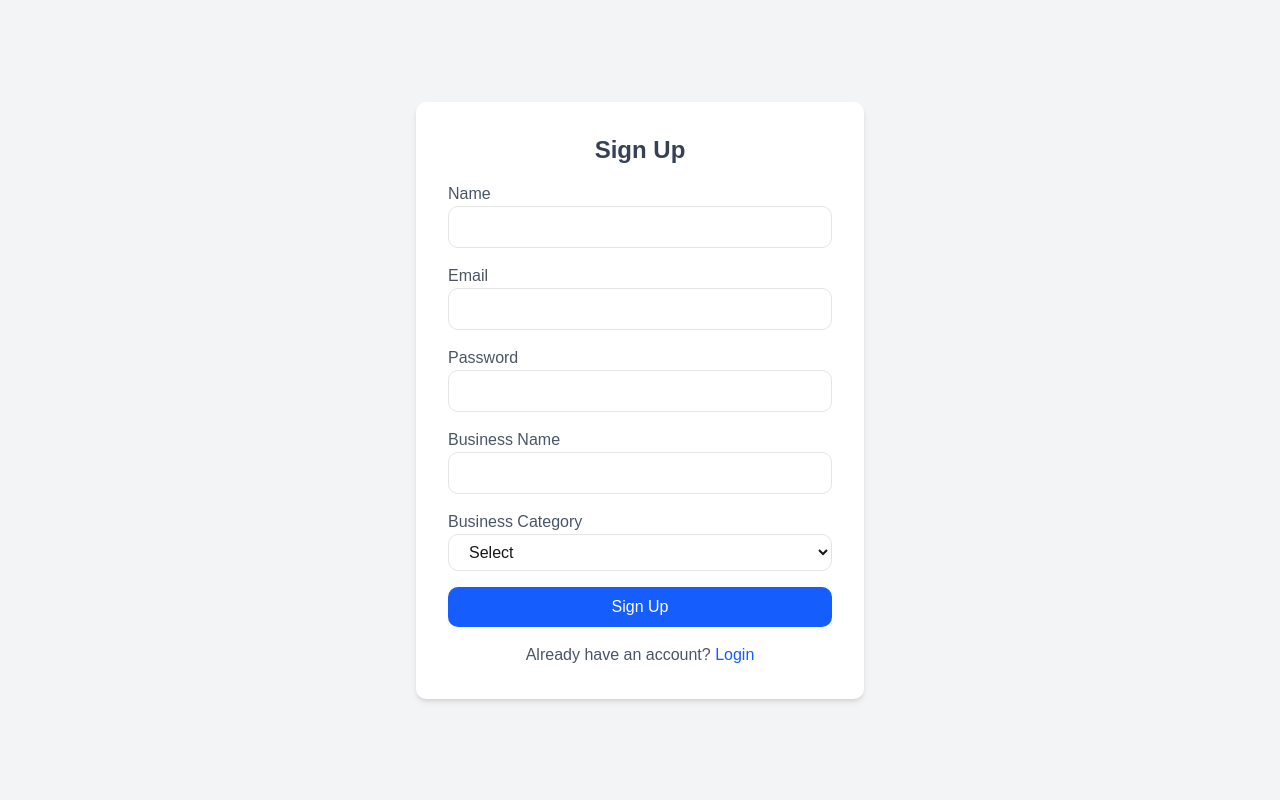
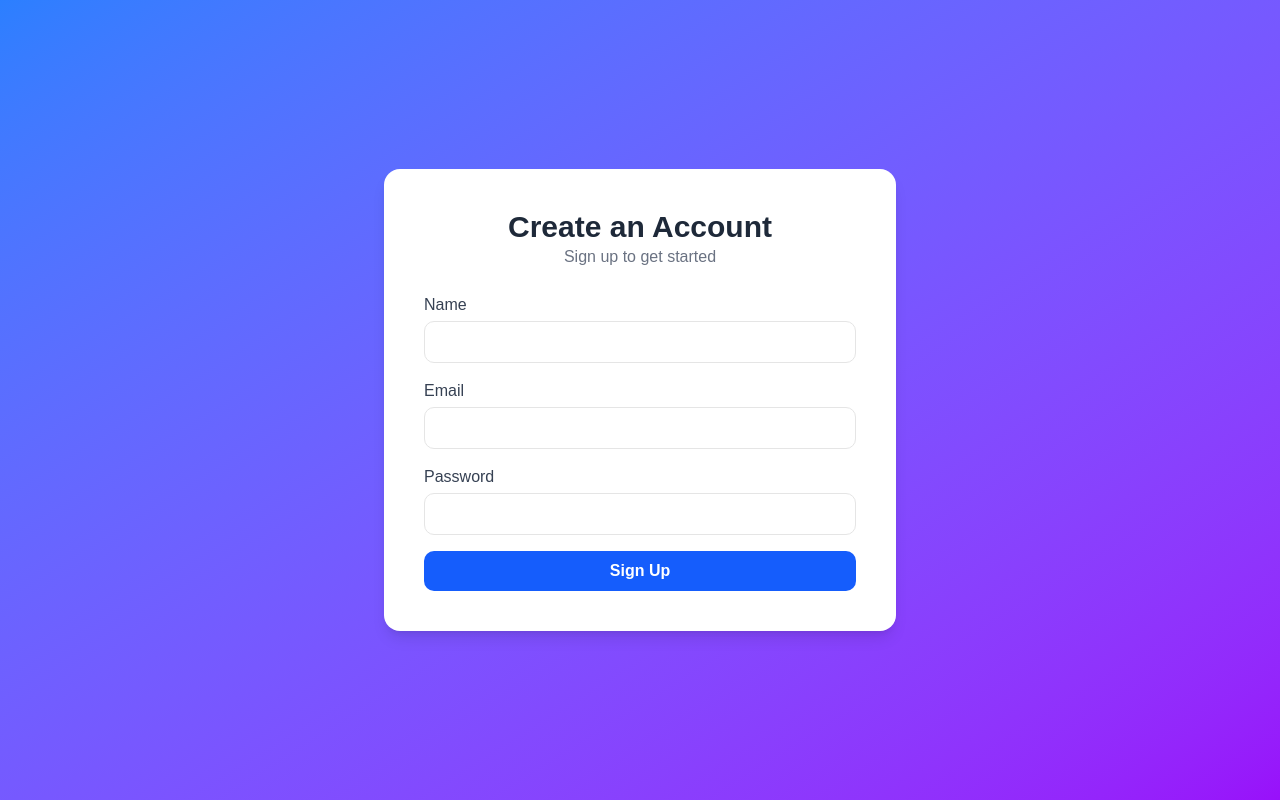
Before and after one commit to ItzMeSam13/AI-Dynamic-Pricing-System, a Next.js app in the folder frontend/: page /signup in a window 1280 px wide. Built offline with nearby package versions, Linux system fonts and the light colour scheme.

Commit message:
changes made

```diff
--- a/frontend/pages/signup.js
+++ b/frontend/pages/signup.js
@@ -11,22 +11,7 @@ export default function SignUp() {
   });
 
   const [errors, setErrors] = useState({});
-
-  const categories = {
-    "alexa-skills": ["Smart Home", "Games", "Productivity"],
-    "devices": ["Smartphones", "Laptops", "Tablets"],
-    "fashion": ["Men", "Women", "Kids"],
-    "pharmacy": ["Medicines", "Health Supplements", "Personal Care"],
-    "appliances": ["Kitchen", "Home", "Electronics"],
-    "apps-and-games": ["Mobile Apps", "PC Games", "Console Games"],
-    "audiobooks": ["Fiction", "Non-fiction", "Self-help"],
-    "books": ["Novels", "Educational", "Comics"],
-    "clothing-and-accessories": ["Casual", "Formal", "Sportswear"],
-    "electronics": ["Cameras", "Audio", "Wearables"],
-    "cars-and-motorbikes": ["Cars", "Bikes", "Accessories"],
-    "deals": ["Daily Deals", "Coupons", "Flash Sales"],
-    "furniture-and-outdoor": ["Indoor", "Outdoor", "Office"],
-  };
+  const [loading, setLoading] = useState(false);
 
   const handleChange = (e) => {
     setFormData({ ...formData, [e.target.name]: e.target.value });
@@ -44,79 +29,67 @@ export default function SignUp() {
     return Object.keys(newErrors).length === 0;
   };
 
-  const handleSubmit = (e) => {
+  const handleSubmit = async (e) => {
     e.preventDefault();
-    if (validateForm()) {
-      console.log("Form Submitted:", formData);
-      alert("Sign-Up Successful!");
-      setFormData({ name: "", email: "", password: "", businessName: "", businessCategory: "", businessSubCategory: "" });
+    if (!validateForm()) return;
+
+    setLoading(true);
+    try {
+      const response = await fetch("http://localhost:8000/auth/signup", {
+        method: "POST",
+        headers: {
+          "Content-Type": "application/json",
+        },
+        body: JSON.stringify(formData),
+      });
+
+      const data = await response.json();
+      if (response.ok) {
+        alert("Sign-Up Successful! Redirecting to login...");
+        setFormData({ name: "", email: "", password: "", businessName: "", businessCategory: "", businessSubCategory: "" });
+      } else {
+        alert(data.message || "Signup failed. Please try again.");
+      }
+    } catch (error) {
+      console.error("Error during signup:", error);
+      alert("Something went wrong. Please try again later.");
+    } finally {
+      setLoading(false);
     }
   };
 
   return (
-    <div className="flex justify-center items-center min-h-screen bg-gray-100">
-      <div className="bg-white p-8 rounded-lg shadow-md w-full max-w-md">
-        <h2 className="text-2xl font-semibold text-center text-gray-700">Sign Up</h2>
-        <form onSubmit={handleSubmit} className="mt-4">
-          <div className="mb-4">
-            <label className="block text-gray-600 font-medium">Name</label>
+    <div className="flex justify-center items-center min-h-screen bg-gradient-to-br from-blue-500 to-purple-600 p-6">
+      <div className="bg-white p-10 rounded-2xl shadow-lg w-full max-w-lg">
+        <h2 className="text-3xl font-bold text-center text-gray-800">Create an Account</h2>
+        <p className="text-center text-gray-500 mb-6">Sign up to get started</p>
+
+        <form onSubmit={handleSubmit} className="space-y-4">
+          <div>
+            <label className="block text-gray-700 font-medium">Name</label>
             <input type="text" name="name" value={formData.name} onChange={handleChange}
-                   className="w-full px-4 py-2 border rounded-lg focus:outline-none focus:ring-2 focus:ring-blue-500" />
+                   className="w-full px-4 py-2 mt-1 border rounded-lg focus:outline-none focus:ring-2 focus:ring-blue-500" />
             {errors.name && <p className="text-red-500 text-sm">{errors.name}</p>}
           </div>
 
-          <div className="mb-4">
-            <label className="block text-gray-600 font-medium">Email</label>
+          <div>
+            <label className="block text-gray-700 font-medium">Email</label>
             <input type="email" name="email" value={formData.email} onChange={handleChange}
-                   className="w-full px-4 py-2 border rounded-lg focus:outline-none focus:ring-2 focus:ring-blue-500" />
+                   className="w-full px-4 py-2 mt-1 border rounded-lg focus:outline-none focus:ring-2 focus:ring-blue-500" />
             {errors.email && <p className="text-red-500 text-sm">{errors.email}</p>}
           </div>
 
-          <div className="mb-4">
-            <label className="block text-gray-600 font-medium">Password</label>
+          <div>
+            <label className="block text-gray-700 font-medium">Password</label>
             <input type="password" name="password" value={formData.password} onChange={handleChange}
-                   className="w-full px-4 py-2 border rounded-lg focus:outline-none focus:ring-2 focus:ring-blue-500" />
+                   className="w-full px-4 py-2 mt-1 border rounded-lg focus:outline-none focus:ring-2 focus:ring-blue-500" />
             {errors.password && <p className="text-red-500 text-sm">{errors.password}</p>}
           </div>
 
-          <div className="mb-4">
-            <label className="block text-gray-600 font-medium">Business Name</label>
-            <input type="text" name="businessName" value={formData.businessName} onChange={handleChange}
-                   className="w-full px-4 py-2 border rounded-lg focus:outline-none focus:ring-2 focus:ring-blue-500" />
-            {errors.businessName && <p className="text-red-500 text-sm">{errors.businessName}</p>}
-          </div>
-
-          <div className="mb-4">
-            <label className="block text-gray-600 font-medium">Business Category</label>
-            <select name="businessCategory" value={formData.businessCategory} onChange={handleChange}
-                    className="w-full px-4 py-2 border rounded-lg focus:outline-none focus:ring-2 focus:ring-blue-500">
-              <option value="">Select</option>
-              {Object.keys(categories).map((category) => (
-                <option key={category} value={category}>{category.replace(/-/g, ' ')}</option>
-              ))}
-            </select>
-            {errors.businessCategory && <p className="text-red-500 text-sm">{errors.businessCategory}</p>}
-          </div>
-
-          {formData.businessCategory && categories[formData.businessCategory] && (
-            <div className="mb-4">
-              <label className="block text-gray-600 font-medium">Business Sub-Category (Optional)</label>
-              <select name="businessSubCategory" value={formData.businessSubCategory} onChange={handleChange}
-                      className="w-full px-4 py-2 border rounded-lg focus:outline-none focus:ring-2 focus:ring-blue-500">
-                <option value="">Select</option>
-                {categories[formData.businessCategory].map((subCategory) => (
-                  <option key={subCategory} value={subCategory}>{subCategory}</option>
-                ))}
-              </select>
-            </div>
-          )}
-
-          <button type="submit"
-                  className="w-full bg-blue-600 text-white py-2 rounded-lg hover:bg-blue-700 transition">
-            Sign Up
+          <button type="submit" disabled={loading}
+                  className="w-full bg-blue-600 text-white py-2 rounded-lg hover:bg-blue-700 transition font-semibold">
+            {loading ? "Signing Up..." : "Sign Up"}
           </button>
-
-          <p className="text-center text-gray-600 mt-4">Already have an account? <a href="#" className="text-blue-600 hover:underline">Login</a></p>
         </form>
       </div>
     </div>
```
